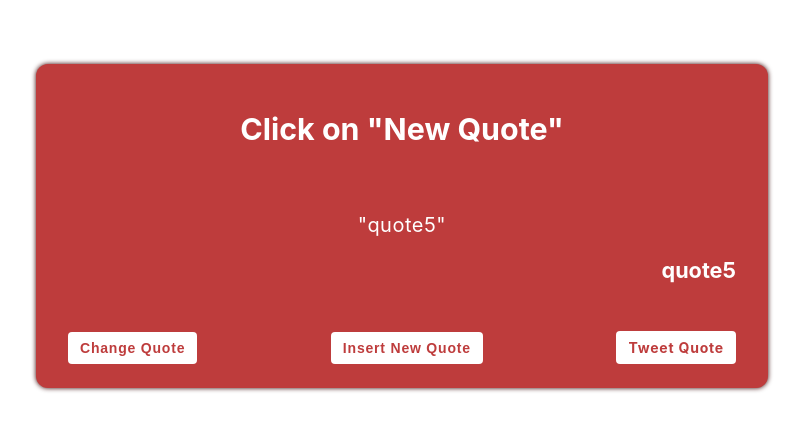
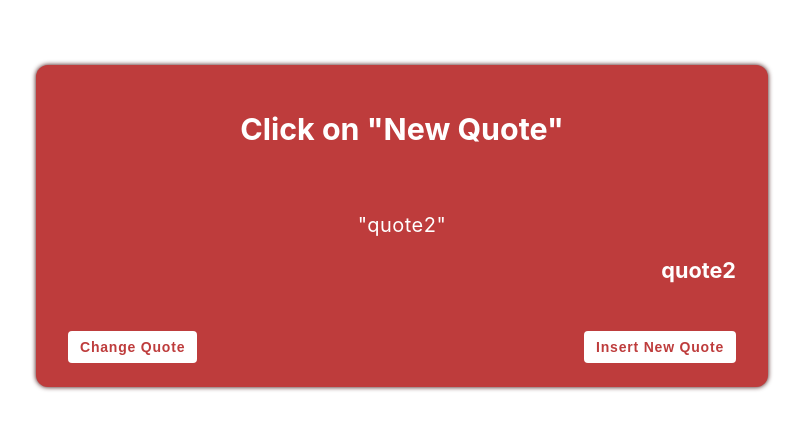
Before and after one commit to YNascimento/Quote-generator-Redux-Hooks, a React (Create React App) app: page / in a window 1280 px wide. Shown: the part 198-628 px from the top of the page, without its empty margins (238-1041 px from the left). Built offline with nearby package versions, Linux system fonts and the light colour scheme.

Commit message:
limpar input field ok

```diff
--- a/src/features/QuoteGenerator/QuoteGenerator.js
+++ b/src/features/QuoteGenerator/QuoteGenerator.js
@@ -21,6 +21,15 @@ function changeDisplay(){
             addQuote.className = ` ${styles.box}`
             return
         }
+    }
+}
+
+function cleanInputs(){
+    let inputs = document.querySelectorAll('#addQuote form input')
+    console.log(inputs)
+    for (let i = 0; i < inputs.length; i++) {
+        console.log(inputs[i].value)
+        inputs[i].value = ''
     }
 }
 
@@ -53,12 +62,7 @@ export function QuoteGenerator() {
 
                 <div className={styles.buttons}>
                     <button className={styles.button} id="new-quote" onClick={loadRandomQuote}>Change Quote</button>
-
                     <button className={styles.button} onClick={changeDisplay}>Insert New Quote</button>
-
-                    <a href="/twitter.com/intent/tweet" className={styles.button} id="tweet-quote" target="_blank">
-                    Tweet Quote
-                    </a>
                 </div>
             </div>
 
@@ -67,16 +71,20 @@ export function QuoteGenerator() {
                     <h3>Insert New Quote</h3>
                     <form>
                         <div id={styles.quote}>
-                            <input type='text' placeholder="Insert the Quote" name="quote" className={styles.input} value={newQuote}
+                            <input type='text' placeholder="Insert the Quote" name="quote" className={styles.input}
                                 onChange={e => setNewQuote(e.target.value)}/>
 
-                            <input type='text' placeholder="Insert the Author" name="author" className={styles.input} value={newAuthor}
+                            <input type='text' placeholder="Insert the Author" name="author" className={styles.input}
                                 onChange={e => setNewAuthor(e.target.value)}/>
                         </div>
 
                         <div className={styles.buttons}>
                             <button className={styles.button}
-                                onClick={(e) => {e.preventDefault(); dispatch(setQuote( {newQuote, newAuthor}))}}>
+                                onClick={(e) => {
+                                    e.preventDefault()
+                                    dispatch(setQuote( {newQuote, newAuthor}))
+                                    cleanInputs()
+                                }}>
                                 Insert
                             </button>
                         </div>
--- a/src/features/QuoteGenerator/quoteGeneratorSlice.js
+++ b/src/features/QuoteGenerator/quoteGeneratorSlice.js
@@ -3,8 +3,8 @@ import { createSlice } from '@reduxjs/toolkit';
 export const quoteSlice = createSlice({
     name: 'quotes',
     initialState: {
-        allQuotes: ['quote1', 'quote2','quote3', 'quote4','quote5', 'quote6','quote7', 'quote8'],
-        allAuthors: ['author1','author2','author3', 'author4','author5', 'author6','author7', 'author8'],
+        allQuotes: ['quote1', 'quote2'],
+        allAuthors: ['author1','author2'],
     },
     reducers: {
         setQuote: (state, action) => {
```
